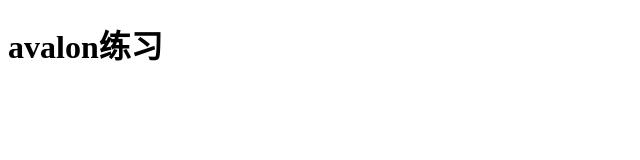
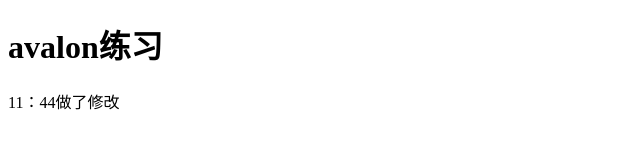
Before and after one commit to guoxuedongwiz/avalon, a plain HTML site: page index.html in a window 1280 px wide. Shown: the whole page, without its empty margins (0-640 px from the left). Drawn offline with Linux system fonts and the light colour scheme.

Commit message:
11:44的修改

```diff
--- a/index.html
+++ b/index.html
@@ -9,5 +9,6 @@
 </head>
 <body>
 <h1>avalon练习</h1>
+<p>11：44做了修改</p>
 </body>
 </html>
```
